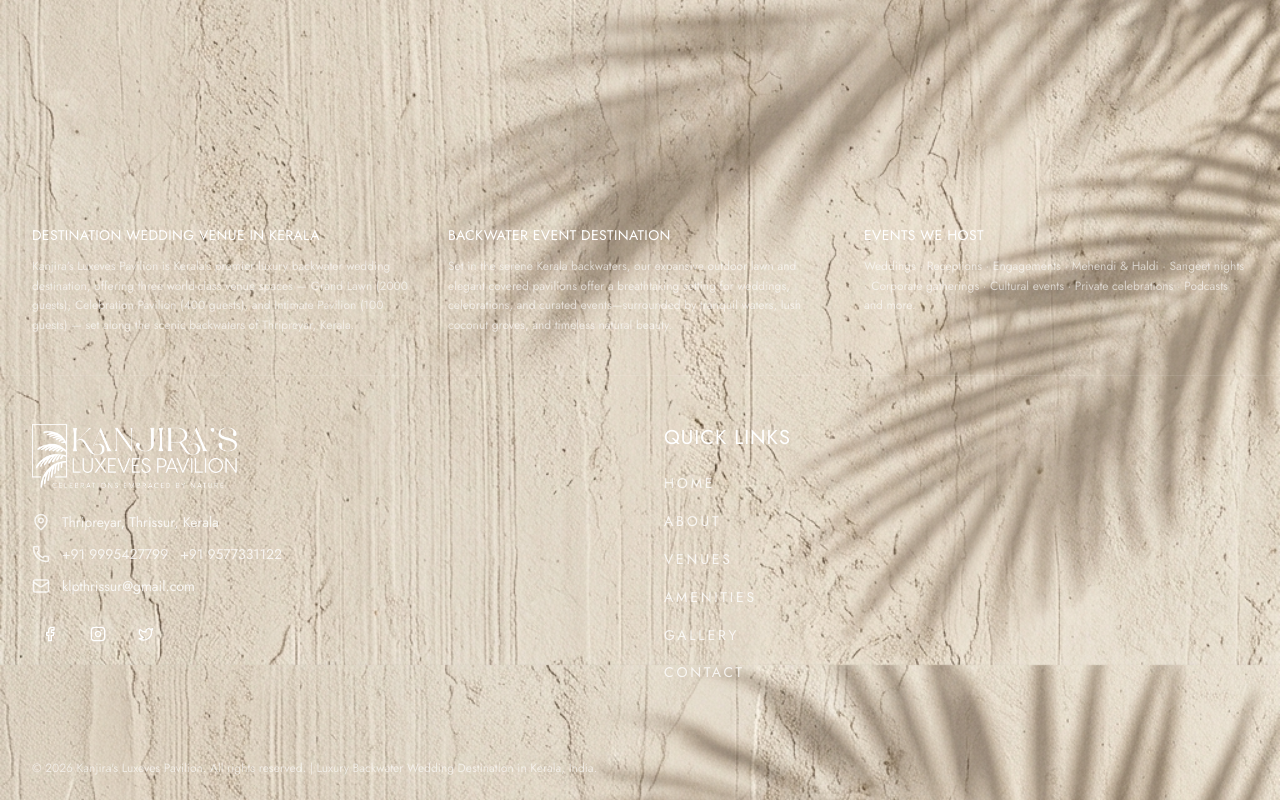
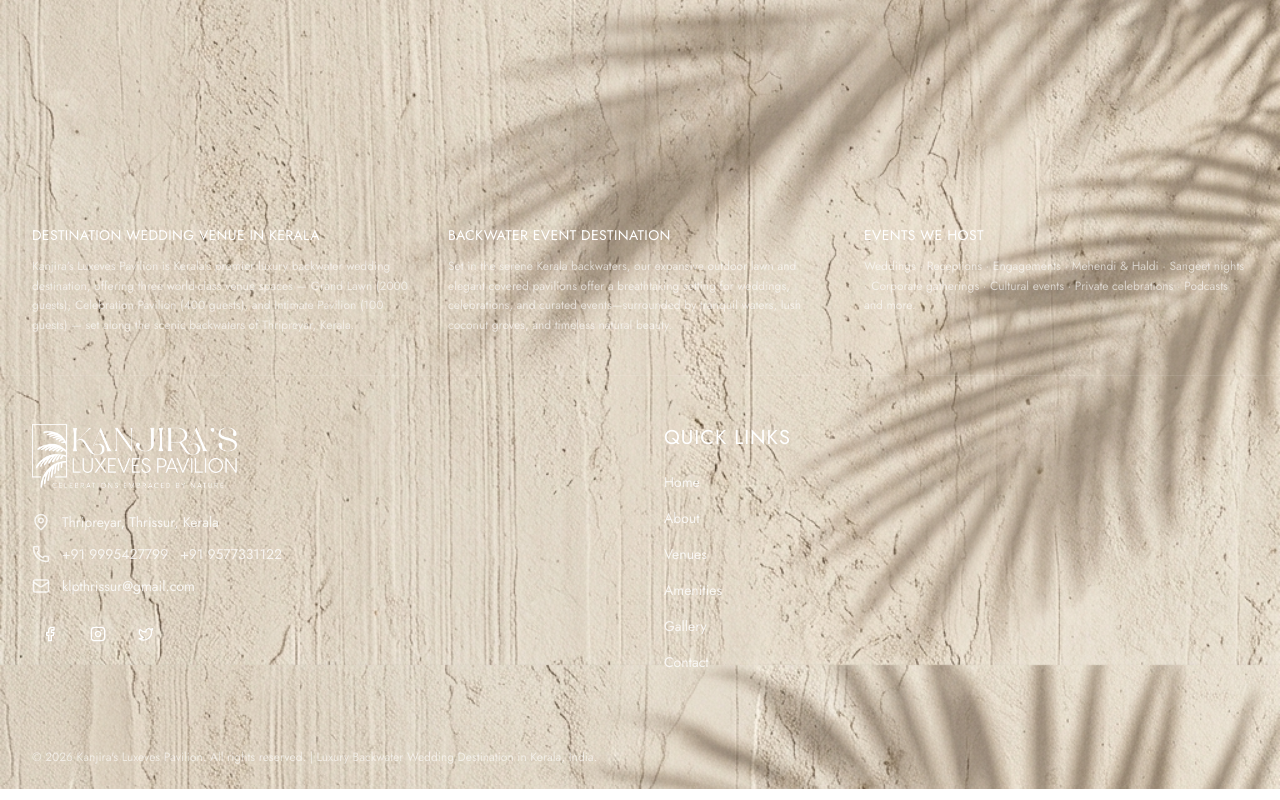
Before and after one commit to Krishnadasks28/kanjiraspavilion, a React (Vite) app: page /venues/1 in a window 1280 px wide. Shown: the part 615-1415 px from the top of the page. Built offline with nearby package versions, Linux system fonts and the light colour scheme.

Commit message:
footer quick links update

```diff
--- a/src/app/components/Footer.tsx
+++ b/src/app/components/Footer.tsx
@@ -7,14 +7,15 @@ import {
   Phone,
   MapPin,
 } from "lucide-react";
+import { Link } from "react-router";
 
 const navLinks = [
-  { label: "Home", href: "#home" },
-  { label: "About", href: "#about" },
-  { label: "Venues", href: "#venues" },
-  { label: "Amenities", href: "#amenities" },
-  { label: "Gallery", href: "#gallery" },
-  { label: "Contact", href: "#contact" },
+  { label: "Home", href: "/" },
+  { label: "About", href: "/about" },
+  { label: "Venues", href: "/venues" },
+  { label: "Amenities", href: "/amenities" },
+  { label: "Gallery", href: "/gallery" },
+  { label: "Contact", href: "/contact" },
 ];
 
 const socialLinks = [
@@ -138,12 +139,12 @@ export function Footer() {
             <ul className="space-y-2">
               {navLinks.map((link) => (
                 <li key={link.href}>
-                  <button
-                    onClick={() => scrollToSection(link.href)}
-                    className="text-white/80 hover:text-accent transition-colors duration-300 text-sm"
+                  <Link
+                    to={link.href}
+                    className="text-white/80 hover:text-accent transition-colors duration-300 text-sm block py-1"
                   >
                     {link.label}
-                  </button>
+                  </Link>
                 </li>
               ))}
             </ul>
```
